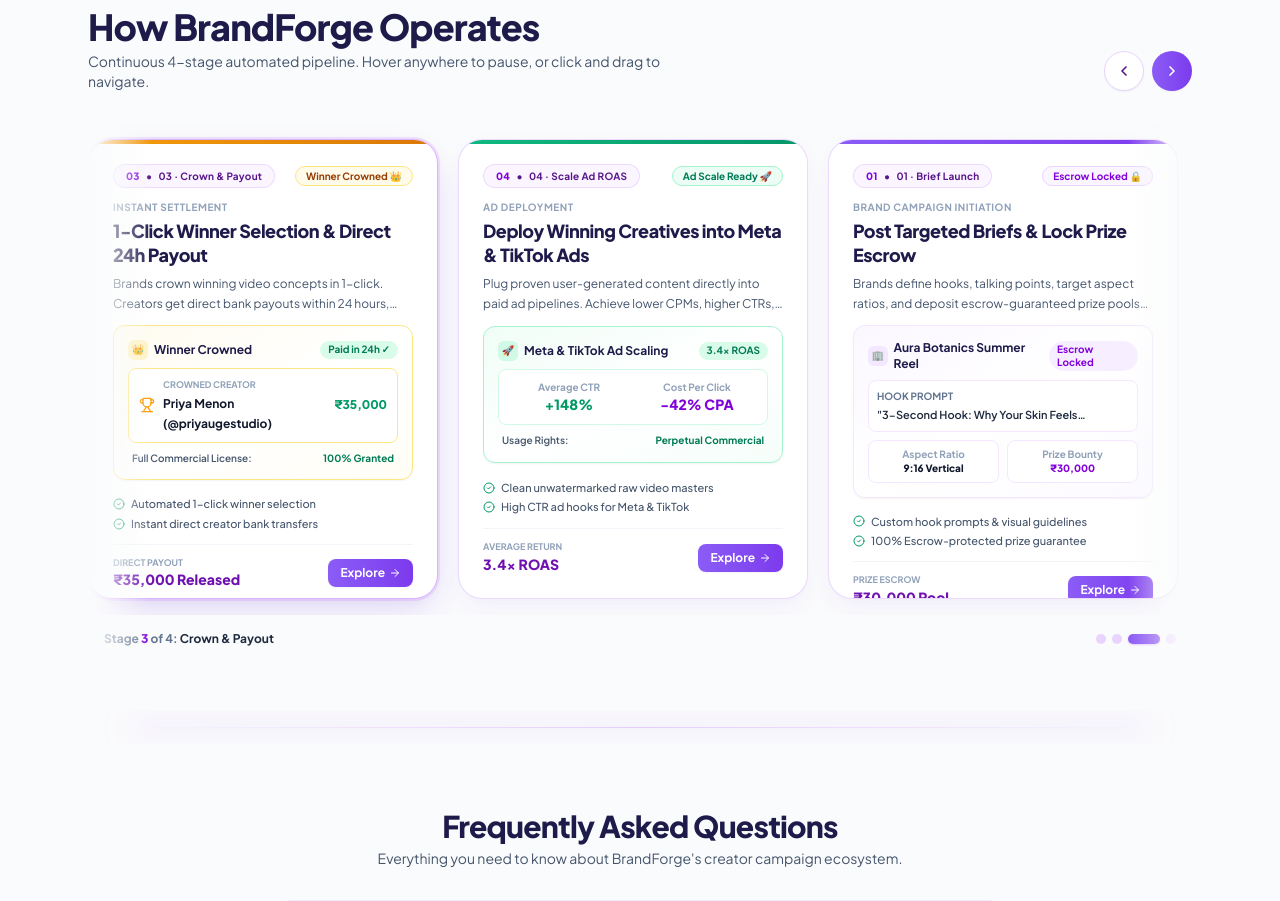
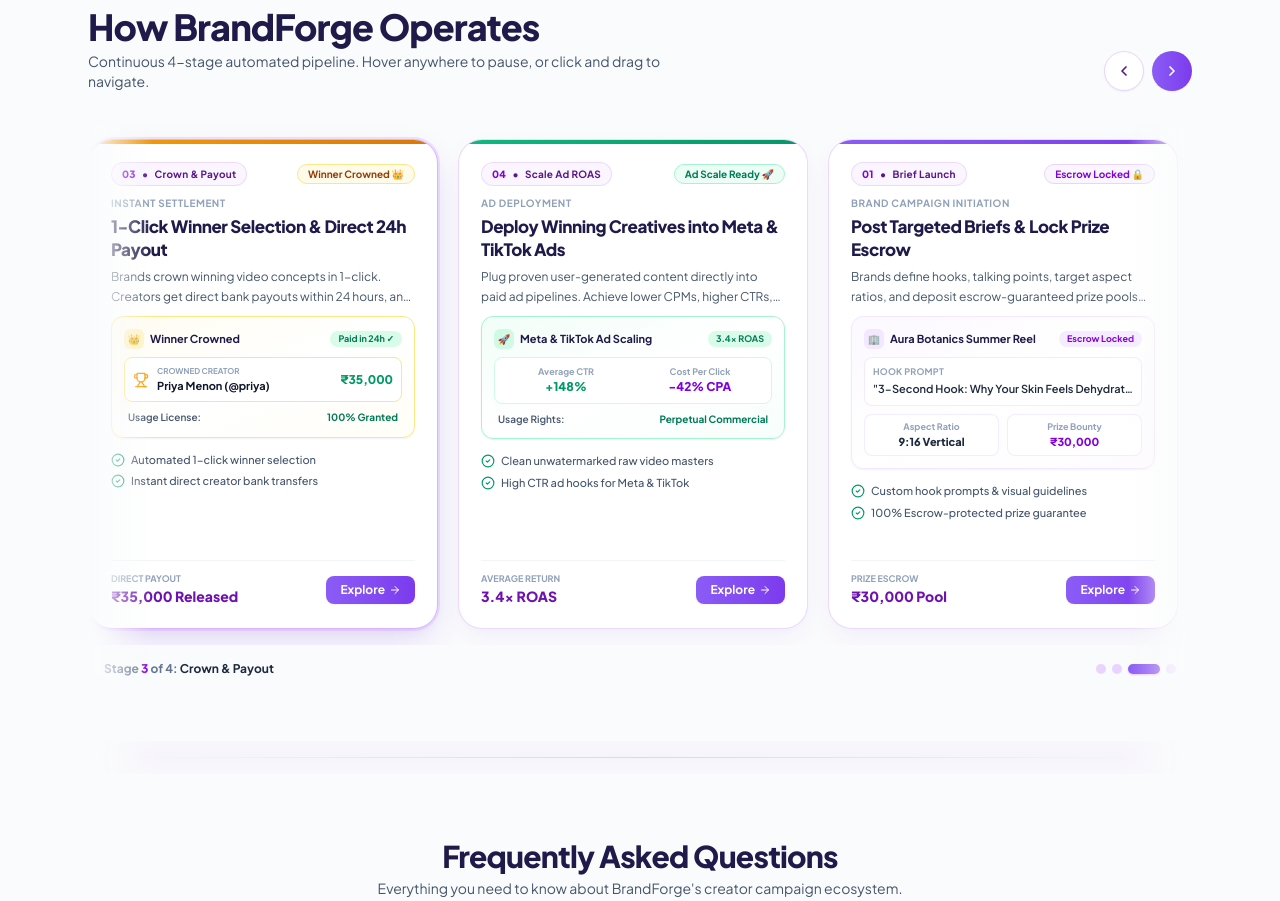
Before and after one commit to RohitChintalapudi/BrandForge_landingpage, a React (Vite) app: page / in a window 1280 px wide. Shown: the part 4112-5013 px from the top of the page. Built offline with nearby package versions, Linux system fonts and the light colour scheme.

Commit message:
fix(workflow): refine card height, mockup padding, and eliminate footer truncation

```diff
--- a/src/components/ScrollStackWorkflow.jsx
+++ b/src/components/ScrollStackWorkflow.jsx
@@ -23,7 +23,7 @@ const WORKFLOW_CARDS = [
   {
     id: "step-1",
     stepNumber: "01",
-    tabTitle: "01 · Brief Launch",
+    tabTitle: "Brief Launch",
     role: "Brand Campaign Initiation",
     title: "Post Targeted Briefs & Lock Prize Escrow",
     description:
@@ -38,14 +38,13 @@ const WORKFLOW_CARDS = [
     features: [
       "Custom hook prompts & visual guidelines",
       "100% Escrow-protected prize guarantee",
-      "Instant matching with verified creators",
     ],
     mockupType: "brief",
   },
   {
     id: "step-2",
     stepNumber: "02",
-    tabTitle: "02 · Video Pitch",
+    tabTitle: "Video Pitch",
     role: "Creator Video Pitching",
     title: "Stream Raw 4K Video Pitches in Real-Time",
     description:
@@ -60,14 +59,13 @@ const WORKFLOW_CARDS = [
     features: [
       "Frictionless Drive & YouTube submissions",
       "Stream raw uncompressed 4K video clips",
-      "Side-by-side pitch scoring & review",
     ],
     mockupType: "pitch",
   },
   {
     id: "step-3",
     stepNumber: "03",
-    tabTitle: "03 · Crown & Payout",
+    tabTitle: "Crown & Payout",
     role: "Instant Settlement",
     title: "1-Click Winner Selection & Direct 24h Payout",
     description:
@@ -82,14 +80,13 @@ const WORKFLOW_CARDS = [
     features: [
       "Automated 1-click winner selection",
       "Instant direct creator bank transfers",
-      "Full commercial usage rights certificate",
     ],
     mockupType: "payout",
   },
   {
     id: "step-4",
     stepNumber: "04",
-    tabTitle: "04 · Scale Ad ROAS",
+    tabTitle: "Scale Ad ROAS",
     role: "Ad Deployment",
     title: "Deploy Winning Creatives into Meta & TikTok Ads",
     description:
@@ -104,7 +101,6 @@ const WORKFLOW_CARDS = [
     features: [
       "Clean unwatermarked raw video masters",
       "High CTR ad hooks for Meta & TikTok",
-      "Zero recurring agency retainer fees",
     ],
     mockupType: "growth",
   },
@@ -123,34 +119,36 @@ const EXTENDED_CARDS = Array.from({ length: REPEAT_SETS }, (_, setIdx) =>
 function CardMockup({ type }) {
   if (type === "brief") {
     return (
-      <div className="rounded-xl p-3.5 bg-gradient-to-br from-purple-50/80 via-white to-purple-50/50 border border-purple-100 shadow-xs space-y-2">
-        <div className="flex items-center justify-between text-xs">
-          <span className="font-bold text-[#1e1b4b] flex items-center gap-1.5">
-            <span className="w-5 h-5 rounded-md bg-purple-100 text-purple-700 flex items-center justify-center font-bold text-[10px]">
+      <div className="rounded-xl p-3 bg-gradient-to-br from-purple-50/70 via-white to-purple-50/40 border border-purple-100 shadow-xs space-y-2">
+        <div className="flex items-center justify-between gap-2 text-xs">
+          <div className="flex items-center gap-1.5 min-w-0">
+            <span className="w-5 h-5 rounded-md bg-purple-100 text-purple-700 flex items-center justify-center font-bold text-[10px] flex-shrink-0">
               🏢
             </span>
-            <span>Aura Botanics Summer Reel</span>
-          </span>
-          <span className="text-[10px] font-bold text-purple-700 bg-purple-100/70 px-2 py-0.5 rounded-full">
+            <span className="font-bold text-[#1e1b4b] text-[11px] truncate">
+              Aura Botanics Summer Reel
+            </span>
+          </div>
+          <span className="text-[9px] font-bold text-purple-700 bg-purple-100/80 px-2 py-0.5 rounded-full flex-shrink-0">
             Escrow Locked
           </span>
         </div>
 
-        <div className="p-2 rounded-lg bg-white border border-purple-100 text-[11px] space-y-1">
-          <div className="text-[10px] font-bold text-slate-500 uppercase">Hook Prompt</div>
-          <div className="text-slate-800 font-semibold line-clamp-1">
-            "3-Second Hook: Why Your Skin Feels Dehydrated in Summer"
+        <div className="p-2 rounded-lg bg-white border border-purple-100/90 text-[11px] space-y-0.5">
+          <div className="text-[9px] font-bold text-slate-400 uppercase tracking-wide">Hook Prompt</div>
+          <div className="text-slate-800 font-semibold text-[11px] truncate">
+            "3-Second Hook: Why Your Skin Feels Dehydrated"
           </div>
         </div>
 
         <div className="grid grid-cols-2 gap-2 text-center text-[10px]">
-          <div className="p-1.5 rounded-lg bg-white border border-purple-100">
-            <span className="text-slate-400 block font-bold">Aspect Ratio</span>
-            <span className="font-black text-slate-900">9:16 Vertical</span>
+          <div className="p-1.5 rounded-lg bg-white border border-purple-100/80">
+            <span className="text-slate-400 block font-bold text-[9px]">Aspect Ratio</span>
+            <span className="font-black text-slate-800 text-[11px]">9:16 Vertical</span>
           </div>
-          <div className="p-1.5 rounded-lg bg-white border border-purple-100">
-            <span className="text-slate-400 block font-bold">Prize Bounty</span>
-            <span className="font-black text-purple-700">₹30,000</span>
+          <div className="p-1.5 rounded-lg bg-white border border-purple-100/80">
+            <span className="text-slate-400 block font-bold text-[9px]">Prize Bounty</span>
+            <span className="font-black text-purple-700 text-[11px]">₹30,000</span>
           </div>
         </div>
       </div>
@@ -159,32 +157,34 @@ function CardMockup({ type }) {
 
   if (type === "pitch") {
     return (
-      <div className="rounded-xl p-3.5 bg-gradient-to-br from-indigo-50/80 via-white to-indigo-50/50 border border-indigo-100 shadow-xs space-y-2">
-        <div className="flex items-center justify-between text-xs">
-          <span className="font-bold text-[#1e1b4b] flex items-center gap-1.5">
-            <span className="w-5 h-5 rounded-md bg-indigo-100 text-indigo-700 flex items-center justify-center font-bold text-[10px]">
+      <div className="rounded-xl p-3 bg-gradient-to-br from-indigo-50/70 via-white to-indigo-50/40 border border-indigo-100 shadow-xs space-y-2">
+        <div className="flex items-center justify-between gap-2 text-xs">
+          <div className="flex items-center gap-1.5 min-w-0">
+            <span className="w-5 h-5 rounded-md bg-indigo-100 text-indigo-700 flex items-center justify-center font-bold text-[10px] flex-shrink-0">
               🎨
             </span>
-            <span>Aarav Sharma (@aarav_creates)</span>
-          </span>
-          <span className="text-[10px] font-bold text-amber-600 bg-amber-50 px-2 py-0.5 rounded-full flex items-center gap-0.5">
+            <span className="font-bold text-[#1e1b4b] text-[11px] truncate">
+              Aarav Sharma (@aarav_creates)
+            </span>
+          </div>
+          <span className="text-[9px] font-bold text-amber-600 bg-amber-50 px-2 py-0.5 rounded-full flex items-center gap-0.5 flex-shrink-0">
             <Star className="w-2.5 h-2.5 fill-amber-400 text-amber-500" /> 4.9
           </span>
         </div>
 
         {/* Video Player Mockup Strip */}
-        <div className="p-2.5 rounded-lg bg-gradient-to-r from-slate-900 to-indigo-950 text-white flex items-center gap-2.5 shadow-xs">
-          <div className="w-7 h-7 rounded-full bg-white/20 flex items-center justify-center flex-shrink-0">
+        <div className="p-2 rounded-lg bg-gradient-to-r from-slate-900 to-indigo-950 text-white flex items-center gap-2.5 shadow-xs">
+          <div className="w-6 h-6 rounded-full bg-white/20 flex items-center justify-center flex-shrink-0">
             <Play className="w-3 h-3 fill-white translate-x-0.5" />
           </div>
           <div className="min-w-0 flex-1 text-left">
-            <div className="text-[11px] font-bold text-white truncate">Vitamin C AM Routine Hook.mp4</div>
+            <div className="text-[11px] font-bold text-white truncate">Vitamin C Routine.mp4</div>
             <div className="text-[9px] text-indigo-200">Google Drive 4K Raw • 0:34s</div>
           </div>
         </div>
 
         <div className="flex items-center justify-between text-[10px] px-1 font-semibold text-slate-500">
-          <span>Format: Uncompressed 4K</span>
+          <span>Format: 4K Raw Master</span>
           <span className="text-emerald-600 font-bold flex items-center gap-1">
             <CheckCircle2 className="w-3 h-3" /> Ready for Review
           </span>
@@ -195,32 +195,32 @@ function CardMockup({ type }) {
 
   if (type === "payout") {
     return (
-      <div className="rounded-xl p-3.5 bg-gradient-to-br from-amber-50/80 via-white to-amber-50/50 border border-amber-200 shadow-xs space-y-2">
-        <div className="flex items-center justify-between text-xs">
-          <span className="font-bold text-[#1e1b4b] flex items-center gap-1.5">
-            <span className="w-5 h-5 rounded-md bg-amber-100 text-amber-800 flex items-center justify-center font-bold text-[10px]">
+      <div className="rounded-xl p-3 bg-gradient-to-br from-amber-50/70 via-white to-amber-50/40 border border-amber-200 shadow-xs space-y-2">
+        <div className="flex items-center justify-between gap-2 text-xs">
+          <div className="flex items-center gap-1.5 min-w-0">
+            <span className="w-5 h-5 rounded-md bg-amber-100 text-amber-800 flex items-center justify-center font-bold text-[10px] flex-shrink-0">
               👑
             </span>
-            <span>Winner Crowned</span>
-          </span>
-          <span className="text-[10px] font-bold text-emerald-700 bg-emerald-100/80 px-2 py-0.5 rounded-full">
+            <span className="font-bold text-[#1e1b4b] text-[11px] truncate">Winner Crowned</span>
+          </div>
+          <span className="text-[9px] font-bold text-emerald-700 bg-emerald-100/80 px-2 py-0.5 rounded-full flex-shrink-0">
             Paid in 24h ✓
           </span>
         </div>
 
-        <div className="p-2.5 rounded-lg bg-white border border-amber-200 flex items-center justify-between text-left">
-          <div className="flex items-center gap-2">
+        <div className="p-2 rounded-lg bg-white border border-amber-200 flex items-center justify-between text-left">
+          <div className="flex items-center gap-2 min-w-0">
             <Trophy className="w-4 h-4 text-amber-500 flex-shrink-0" />
-            <div>
-              <span className="text-[9px] font-bold text-slate-400 uppercase block">Crowned Creator</span>
-              <span className="text-xs font-bold text-slate-900">Priya Menon (@priyaugestudio)</span>
+            <div className="min-w-0">
+              <span className="text-[8px] font-bold text-slate-400 uppercase block">Crowned Creator</span>
+              <span className="text-[11px] font-bold text-slate-900 truncate block">Priya Menon (@priya)</span>
             </div>
           </div>
-          <span className="text-xs font-black text-emerald-600">₹35,000</span>
+          <span className="text-xs font-black text-emerald-600 flex-shrink-0">₹35,000</span>
         </div>
 
         <div className="flex items-center justify-between text-[10px] px-1 font-semibold text-slate-600">
-          <span>Full Commercial License:</span>
+          <span>Usage License:</span>
           <span className="text-emerald-700 font-bold">100% Granted</span>
         </div>
       </div>
@@ -228,27 +228,27 @@ function CardMockup({ type }) {
   }
 
   return (
-    <div className="rounded-xl p-3.5 bg-gradient-to-br from-emerald-50/80 via-white to-emerald-50/50 border border-emerald-200 shadow-xs space-y-2">
-      <div className="flex items-center justify-between text-xs">
-        <span className="font-bold text-[#1e1b4b] flex items-center gap-1.5">
-          <span className="w-5 h-5 rounded-md bg-emerald-100 text-emerald-700 flex items-center justify-center font-bold text-[10px]">
+    <div className="rounded-xl p-3 bg-gradient-to-br from-emerald-50/70 via-white to-emerald-50/40 border border-emerald-200 shadow-xs space-y-2">
+      <div className="flex items-center justify-between gap-2 text-xs">
+        <div className="flex items-center gap-1.5 min-w-0">
+          <span className="w-5 h-5 rounded-md bg-emerald-100 text-emerald-700 flex items-center justify-center font-bold text-[10px] flex-shrink-0">
             🚀
           </span>
-          <span>Meta & TikTok Ad Scaling</span>
-        </span>
-        <span className="text-[10px] font-bold text-emerald-700 bg-emerald-100/80 px-2 py-0.5 rounded-full">
+          <span className="font-bold text-[#1e1b4b] text-[11px] truncate">Meta & TikTok Ad Scaling</span>
+        </div>
+        <span className="text-[9px] font-bold text-emerald-700 bg-emerald-100/80 px-2 py-0.5 rounded-full flex-shrink-0">
           3.4x ROAS
         </span>
       </div>
 
-      <div className="p-2.5 rounded-lg bg-white border border-emerald-100 grid grid-cols-2 gap-2 text-center text-[10px]">
+      <div className="p-2 rounded-lg bg-white border border-emerald-100 grid grid-cols-2 gap-2 text-center text-[10px]">
         <div>
-          <span className="text-slate-400 block font-bold">Average CTR</span>
-          <span className="text-sm font-black text-emerald-600">+148%</span>
+          <span className="text-slate-400 block font-bold text-[9px]">Average CTR</span>
+          <span className="text-xs font-black text-emerald-600">+148%</span>
         </div>
         <div>
-          <span className="text-slate-400 block font-bold">Cost Per Click</span>
-          <span className="text-sm font-black text-purple-700">-42% CPA</span>
+          <span className="text-slate-400 block font-bold text-[9px]">Cost Per Click</span>
+          <span className="text-xs font-black text-purple-700">-42% CPA</span>
         </div>
       </div>
 
@@ -263,7 +263,7 @@ function CardMockup({ type }) {
 export function WorkflowCard({ card, isActive }) {
   return (
     <div
-      className={`relative flex h-full w-full flex-col justify-between overflow-hidden rounded-2xl sm:rounded-3xl bg-white border transition-all duration-300 p-5 sm:p-6 text-slate-900 select-none group ${
+      className={`relative flex h-full w-full flex-col justify-between overflow-hidden rounded-2xl sm:rounded-3xl bg-white border transition-all duration-300 p-5 sm:p-5.5 text-slate-900 select-none group ${
         isActive
           ? "border-purple-300 shadow-[0_16px_36px_-6px_rgba(124,58,237,0.18),0_4px_16px_rgba(0,0,0,0.04)] ring-2 ring-purple-400/20"
           : "border-purple-200/90 shadow-[0_10px_28px_-6px_rgba(124,58,237,0.08),0_4px_14px_rgba(0,0,0,0.02)] hover:border-purple-300"
@@ -274,8 +274,8 @@ export function WorkflowCard({ card, isActive }) {
 
       {/* Top Header Pill & Step Number */}
       <div>
-        <div className="flex items-center justify-between gap-2 mb-3">
-          <div className="inline-flex items-center gap-1.5 px-3 py-1 rounded-full bg-purple-50 border border-purple-200/80 text-[10px] font-bold tracking-wide text-purple-900">
+        <div className="flex items-center justify-between gap-2 mb-2.5">
+          <div className="inline-flex items-center gap-1.5 px-2.5 py-1 rounded-full bg-purple-50 border border-purple-200/80 text-[10px] font-bold tracking-wide text-purple-900">
             <span className="font-black text-purple-700">{card.stepNumber}</span>
             <span>•</span>
             <span>{card.tabTitle}</span>
@@ -290,7 +290,7 @@ export function WorkflowCard({ card, isActive }) {
         <div className="text-[10px] font-bold uppercase tracking-wider text-slate-400 mb-1">
           {card.role}
         </div>
-        <h3 className="text-base sm:text-lg font-black leading-snug tracking-tight text-[#1e1b4b] mb-1.5 group-hover:text-purple-700 transition-colors">
+        <h3 className="text-base sm:text-[17px] font-black leading-snug tracking-tight text-[#1e1b4b] mb-1.5 group-hover:text-purple-700 transition-colors">
           {card.title}
         </h3>
         <p className="text-xs text-slate-600 leading-relaxed font-normal line-clamp-2">
@@ -299,22 +299,22 @@ export function WorkflowCard({ card, isActive }) {
       </div>
 
       {/* Middle Interactive Mockup Component */}
-      <div className="my-3">
+      <div className="my-2.5">
         <CardMockup type={card.mockupType} />
       </div>
 
       {/* Feature Bullet Points */}
-      <div className="space-y-1 my-1">
-        {card.features.slice(0, 2).map((feat, idx) => (
+      <div className="space-y-1.5 my-1">
+        {card.features.map((feat, idx) => (
           <div key={idx} className="flex items-center gap-1.5 text-[11px] font-medium text-slate-600">
-            <CheckCircle2 className="w-3 h-3 text-emerald-600 flex-shrink-0" />
+            <CheckCircle2 className="w-3.5 h-3.5 text-emerald-600 flex-shrink-0" />
             <span className="truncate">{feat}</span>
           </div>
         ))}
       </div>
 
       {/* Bottom Card Footer */}
-      <div className="pt-3 mt-2 border-t border-slate-100 flex items-center justify-between gap-2">
+      <div className="pt-3 mt-auto border-t border-slate-100 flex items-center justify-between gap-2">
         <div>
           <span className="text-[9px] text-slate-400 uppercase font-bold block">{card.highlightLabel}</span>
           <span className="text-xs sm:text-sm font-black text-purple-800">{card.highlightValue}</span>
@@ -322,7 +322,7 @@ export function WorkflowCard({ card, isActive }) {
 
         <a
           href={REGISTER_URL}
-          className="inline-flex items-center gap-1 px-3 py-1.5 rounded-lg bg-gradient-to-r from-[#8b5cf6] to-[#7c3aed] text-white text-xs font-bold shadow-xs hover:shadow-purple-500/30 transition-all cursor-pointer"
+          className="inline-flex items-center gap-1 px-3.5 py-1.5 rounded-lg bg-gradient-to-r from-[#8b5cf6] to-[#7c3aed] text-white text-xs font-bold shadow-xs hover:shadow-purple-500/30 transition-all cursor-pointer"
         >
           <span>Explore</span>
           <ArrowRight className="w-3 h-3" />
@@ -334,7 +334,7 @@ export function WorkflowCard({ card, isActive }) {
 
 export function ScrollStackWorkflow({
   cardWidth = 350,
-  cardHeight = 460,
+  cardHeight = 490,
   cardGap = 20,
   autoLoop = true,
   loopInterval = 3200,
@@ -578,7 +578,7 @@ export function ScrollStackWorkflow({
               <span className="text-xs font-bold text-slate-500">
                 Stage <span className="text-purple-700 font-black">{activeRealIndex + 1}</span> of {baseCount}:{" "}
                 <span className="text-slate-800 font-bold hidden sm:inline">
-                  {WORKFLOW_CARDS[activeRealIndex].tabTitle.split("·")[1]}
+                  {WORKFLOW_CARDS[activeRealIndex].tabTitle}
                 </span>
               </span>
               {isHovered && (
```
